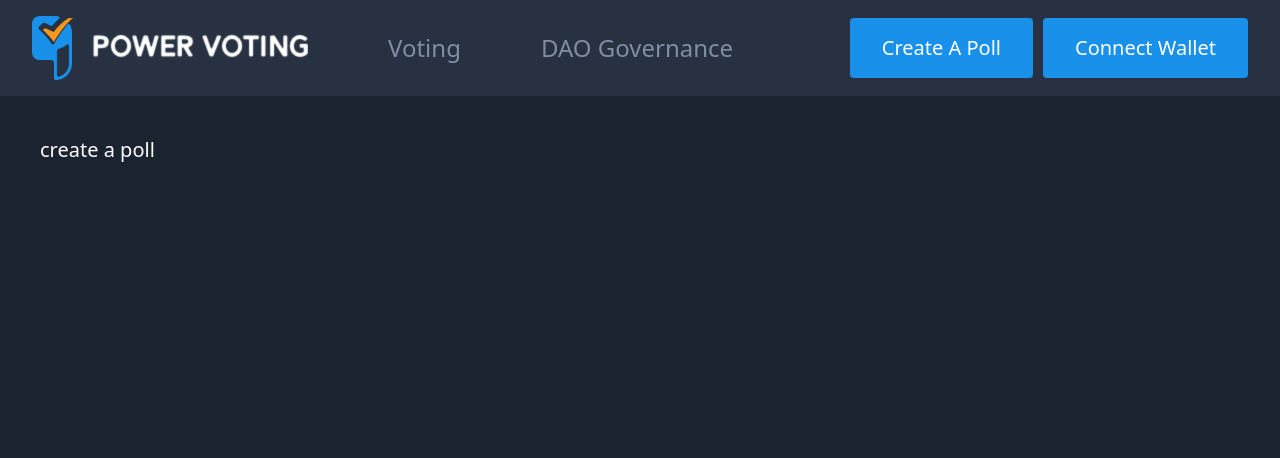
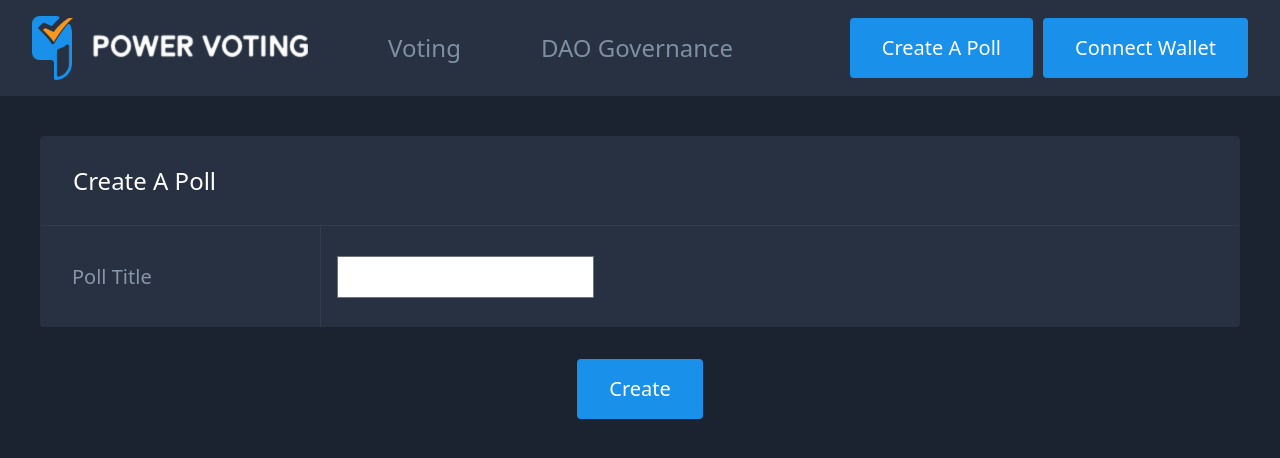
Before and after one commit to powervoting/powervoting-aleo, a Next.js app: page /create in a window 1280 px wide. Shown: the top 458 px of the page. Built offline with nearby package versions, Linux system fonts and the light colour scheme.

Commit message:
表格通用基础布局

```diff
--- a/src/app/create/page.jsx
+++ b/src/app/create/page.jsx
@@ -1,5 +1,20 @@
-export default function CreatePage() {
+import Table from '@/components/table'
+import Button from '@/components/Button'
+
+export default function CreatePage () {
+  const list = [
+    {
+      name: 'Poll Title',
+      comp: <input />
+    }
+  ]
   return (
-    <div className="text-xl">create a poll</div>
+    <div className='flow-root space-y-8'>
+      <Table title='Create A Poll' list={list} />
+
+      <div className='text-center'>
+        <Button>Create</Button>
+      </div>
+    </div>
   )
 }
--- a/src/components/Button.jsx
+++ b/src/components/Button.jsx
@@ -1,11 +1,11 @@
 'use client'
 import cls from 'classnames'
 
-export default function Button ({ children, type = 'primary' }) {
+export default function Button ({ children, type = 'primary', ...props }) {
   const base = 'rounded hover:opacity-80 py-4 px-8 text-xl'
   const primary = 'bg-[#1991EB] text-[#fff]'
   return (
-    <button type='button' className={cls(base, type === 'primary' && primary)}>
+    <button type='button' className={cls(base, type === 'primary' && primary)} {...props}>
       {children}
     </button>
   )
--- /dev/null
+++ b/src/components/Table.jsx
@@ -0,0 +1,27 @@
+export default function Table ({ title, list }) {
+  return (
+    <table className='min-w-full bg-[#273141] rounded text-left'>
+      <thead>
+        <tr>
+          <th scope='col' colSpan={2}>
+            <h2 className='font-normal px-8 py-7 text-2xl border-b border-[#313D4F]'>
+              {title}
+            </h2>
+          </th>
+        </tr>
+      </thead>
+      <tbody className='divide-y divide-[#313D4F]'>
+        {list.map(item => (
+          <tr key={item.name} className='divide-x divide-[#313D4F]'>
+            <td className='w-[280px] whitespace-nowrap py-9 px-8 text-xl text-[#8896AA]'>
+              {item.name}
+            </td>
+            <td className='whitespace-nowrap py-5 px-4 text-xl text-white'>
+              {item.comp}
+            </td>
+          </tr>
+        ))}
+      </tbody>
+    </table>
+  )
+}
```
Also changed, not shown: 1 other file (tests, documents, lock files or other folders).
